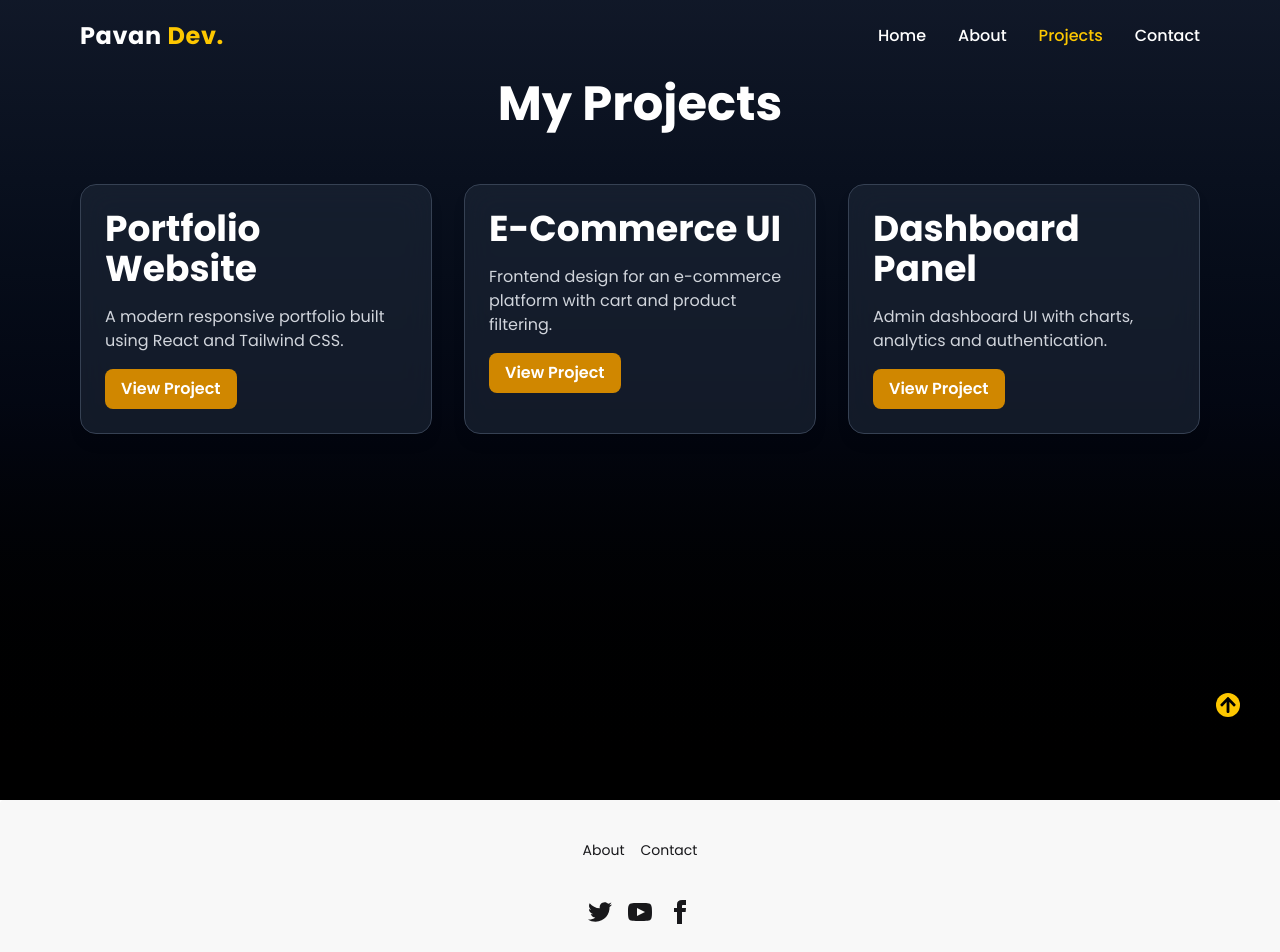
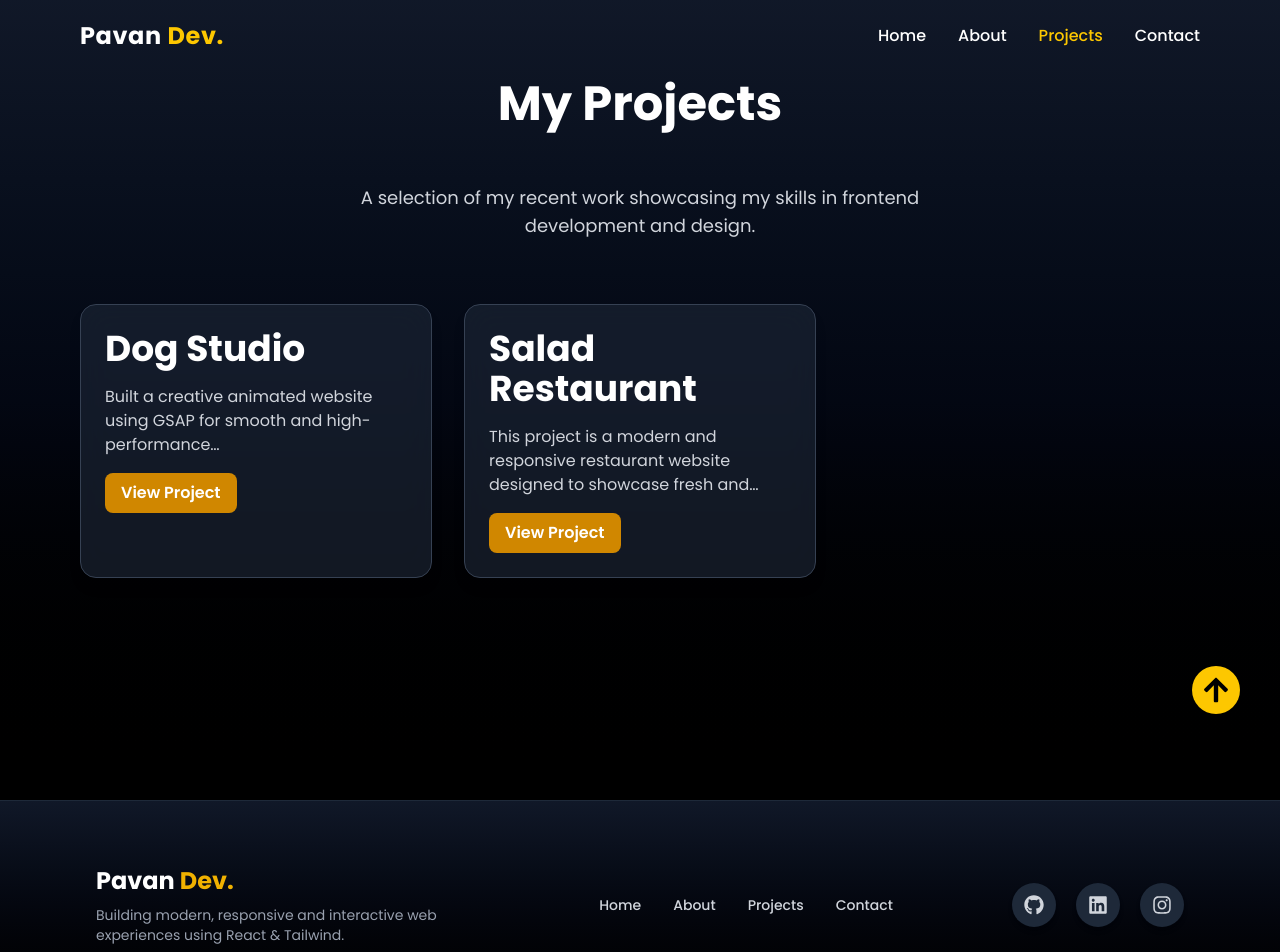
Before and after one commit to yadavpavangit/portfolio, a React (Vite) app: page /projects in a window 1280 px wide. Shown: the top 952 px of the page. Built offline with nearby package versions, Linux system fonts and the light colour scheme.

Commit message:
change lil bit in css

```diff
--- a/src/App.jsx
+++ b/src/App.jsx
@@ -11,9 +11,12 @@ function App() {
 
   return (
     <>
-      <div className="fixed bottom-20 right-10 z-99 w-6 h-6 rounded-full p-3 bg-yellow-400 text-yellow-300 text-xs font-bold flex items-center justify-center cursor-pointer animate-bounce">
-        <button onClick={scrollToTop}>
-          <FaArrowUp color="black" size={18} />
+      <div
+        onClick={scrollToTop}
+        className="fixed bottom-20 right-10 z-99 w-6 h-6 rounded-full p-6 bg-yellow-400 text-yellow-300 text-xs font-bold flex items-center justify-center cursor-pointer animate-bounce"
+      >
+        <button>
+          <FaArrowUp color="black" size={28} />
         </button>
       </div>
       <Header />
--- a/src/components/Footer.jsx
+++ b/src/components/Footer.jsx
@@ -1,59 +1,79 @@
 import { NavLink } from "react-router-dom";
+import { FaGithub, FaLinkedin, FaInstagram } from "react-icons/fa";
 
 function Footer() {
   return (
-    <footer className="footer footer-horizontal footer-center bg-base-200 text-base-content rounded p-10">
-      <nav className="grid grid-flow-col gap-4">
-        <NavLink to="/about" className="link link-hover">
+    <footer className="relative bg-gradient-to-b from-gray-900 to-black text-gray-300 pt-16 pb-8 px-6 md:px-16 lg:px-24 border-t border-gray-800">
+      {/* Top Section */}
+      <div className="max-w-7xl mx-auto flex flex-col md:flex-row justify-between items-center gap-10">
+        {/* Logo / Brand */}
+        <div className="text-center md:text-left">
+          <h2 className="text-2xl font-bold text-white">
+            Pavan <span className="text-yellow-500">Dev.</span>
+          </h2>
+          <p className="text-sm text-gray-400 mt-2 max-w-sm">
+            Building modern, responsive and interactive web experiences using
+            React & Tailwind.
+          </p>
+        </div>
+
+        {/* Navigation */}
+        <nav className="flex gap-8 text-sm font-medium">
+          <NavLink
+            to="/"
+            className="hover:text-yellow-400 transition duration-300"
+          >
+            Home
+          </NavLink>
+          <NavLink
+            to="/about"
+            className="hover:text-yellow-400 transition duration-300"
+          >
             About
           </NavLink>
-        <a className="link link-hover">Contact</a>
-        {/* <a className="link link-hover">Jobs</a>
-        <a className="link link-hover">Press kit</a> */}
+          <NavLink
+            to="/projects"
+            className="hover:text-yellow-400 transition duration-300"
+          >
+            Projects
+          </NavLink>
+          <NavLink
+            to="/contact"
+            className="hover:text-yellow-400 transition duration-300"
+          >
+            Contact
+          </NavLink>
         </nav>
-      <nav>
-        <div className="grid grid-flow-col gap-4">
-          <a>
-            <svg
-              xmlns="http://www.w3.org/2000/svg"
-              width="24"
-              height="24"
-              viewBox="0 0 24 24"
-              className="fill-current"
+
+        {/* Social Icons */}
+        <div className="flex gap-5 text-xl">
+          <a
+            href="https://github.com/yadavpavangit"
+            target="_blank"
+            className="p-3 rounded-full bg-gray-800 hover:bg-yellow-500 hover:text-black transition duration-300 shadow-md hover:scale-110"
           >
-              <path d="M24 4.557c-.883.392-1.832.656-2.828.775 1.017-.609 1.798-1.574 2.165-2.724-.951.564-2.005.974-3.127 1.195-.897-.957-2.178-1.555-3.594-1.555-3.179 0-5.515 2.966-4.797 6.045-4.091-.205-7.719-2.165-10.148-5.144-1.29 2.213-.669 5.108 1.523 6.574-.806-.026-1.566-.247-2.229-.616-.054 2.281 1.581 4.415 3.949 4.89-.693.188-1.452.232-2.224.084.626 1.956 2.444 3.379 4.6 3.419-2.07 1.623-4.678 2.348-7.29 2.04 2.179 1.397 4.768 2.212 7.548 2.212 9.142 0 14.307-7.721 13.995-14.646.962-.695 1.797-1.562 2.457-2.549z"></path>
-            </svg>
+            <FaGithub />
           </a>
-          <a>
-            <svg
-              xmlns="http://www.w3.org/2000/svg"
-              width="24"
-              height="24"
-              viewBox="0 0 24 24"
-              className="fill-current"
+          <a
+            href="https://www.linkedin.com/in/yadavpavan77/"
+            target="_blank"
+            className="p-3 rounded-full bg-gray-800 hover:bg-yellow-500 hover:text-black transition duration-300 shadow-md hover:scale-110"
           >
-              <path d="M19.615 3.184c-3.604-.246-11.631-.245-15.23 0-3.897.266-4.356 2.62-4.385 8.816.029 6.185.484 8.549 4.385 8.816 3.6.245 11.626.246 15.23 0 3.897-.266 4.356-2.62 4.385-8.816-.029-6.185-.484-8.549-4.385-8.816zm-10.615 12.816v-8l8 3.993-8 4.007z"></path>
-            </svg>
+            <FaLinkedin />
           </a>
-          <a>
-            <svg
-              xmlns="http://www.w3.org/2000/svg"
-              width="24"
-              height="24"
-              viewBox="0 0 24 24"
-              className="fill-current"
+          <a
+            href="#"
+            className="p-3 rounded-full bg-gray-800 hover:bg-yellow-500 hover:text-black transition duration-300 shadow-md hover:scale-110"
           >
-              <path d="M9 8h-3v4h3v12h5v-12h3.642l.358-4h-4v-1.667c0-.955.192-1.333 1.115-1.333h2.885v-5h-3.808c-3.596 0-5.192 1.583-5.192 4.615v3.385z"></path>
-            </svg>
+            <FaInstagram />
           </a>
         </div>
-      </nav>
-      <aside>
-        <p>
-          Copyright © {new Date().getFullYear()} - All right reserved by ACME
-          Industries Ltd
-        </p>
-      </aside>
+      </div>
+
+      {/* Divider */}
+      <div className="border-t border-gray-800 mt-12 pt-6 text-center text-sm text-gray-500">
+        © {new Date().getFullYear()} Pavan Yadav. All rights reserved.
+      </div>
     </footer>
   );
 }
--- a/src/constance/someData.json
+++ b/src/constance/someData.json
@@ -2,13 +2,15 @@
   {
     "id": 1,
     "title": "Dog Studio",
-    "description": "Project made by using GSAP, Three.js, React.js",
-    "video": "/videos/project.mp4"
+    "description": "Built a creative animated website using GSAP for smooth and high-performance animations.Implemented scroll-triggered effects and timeline-based transitions for better motion control.Designed an interactive and visually engaging user experience inspired by modern agency websites.Focused on responsive layout and smooth performance across different devices.Enhanced front-end development skills by applying advanced animation techniques and clean UI design.",
+    "video": "/videos/project.mp4",
+    "webUrl": "https://dogstudio-gsap.netlify.app/"
   },
   {
     "id": 2,
     "title": "Salad Restaurant",
-    "description": "React shopping website",
-    "video": "/videos/project1.mp4"
+    "description": "This project is a modern and responsive restaurant website designed to showcase fresh and healthy salad dishes. It features a clean layout with attractive food sections and easy navigation. The design focuses on user experience, making it simple to explore the menu and offerings. The website is fully responsive and works smoothly across devices. Overall, it highlights my ability to create visually appealing and user-friendly food business websites.",
+    "video": "/videos/project1.mp4",
+    "webUrl": "https://saladrestaurant.netlify.app/"
   }
 ]
--- a/src/index.css
+++ b/src/index.css
@@ -1,16 +1,6 @@
 @import url("https://fonts.googleapis.com/css2?family=Manrope:wght@200..800&family=Poppins:ital,wght@0,100;0,200;0,300;0,400;0,500;0,600;0,700;0,800;0,900;1,100;1,200;1,300;1,400;1,500;1,600;1,700;1,800;1,900&display=swap");
 @import "tailwindcss";
 @plugin "daisyui";
-
-@theme {
-  --color-white-200: "#557372";
-  --color-text-font: "#DFE6F3";
-}
-
-::-webkit-scrollbar {
-  scroll-behavior: smooth;
-  display: none;
-}
 
 html,
 body {
@@ -19,10 +9,36 @@ body {
   color: black;
   margin: 0;
   overflow-x: hidden;
+  webkit-touch-callout: none; /* iOS Safari */
+  -webkit-user-select: none; /* Safari */
+  -khtml-user-select: none; /* Konqueror HTML */
+  -moz-user-select: none; /* Old versions of Firefox */
+  -ms-user-select: none; /* Internet Explorer/Edge */
+  user-select: none;
 }
 
 @layer components {
   .wrapper {
     @apply w-full h-screen;
   }
+
+  .sectionClass {
+    @apply min-h-screen bg-gradient-to-b from-gray-900 via-gray-950 to-black px-4 sm:px-6 lg:px-20 py-20 overflow-x-hidden;
+  }
+
+  .containerClass {
+    @apply max-w-7xl mx-auto;
+  }
+
+  .cardClass {
+    @apply bg-gray-800/60 backdrop-blur-lg border border-gray-700 rounded-2xl p-6 shadow-lg hover:shadow-2xl hover:-translate-y-2 transition-all duration-300;
+  }
+
+  .titleClass {
+    @apply text-3xl sm:text-4xl font-bold text-white mb-4;
+  }
+
+  .buttonClass {
+    @apply inline-block mt-4 px-4 py-2 bg-yellow-600 hover:bg-yellow-500 text-white rounded-lg font-semibold transition duration-300;
+  }
 }
--- a/src/pages/Contact.jsx
+++ b/src/pages/Contact.jsx
@@ -60,7 +60,8 @@ function Contact() {
 
           <div className="space-y-3 text-gray-400">
             <p className="flex items-center gap-2">
-              <FaLocationDot color="red" /> Ahmedabad, Gujarat
+              <FaLocationDot color="red" />
+              Odhav, Ahmedabad, Gujarat
             </p>
             <p className="flex items-center gap-2">
               <MdMail color="white" /> yadavp07.07@gmail.com
--- a/src/pages/Home.jsx
+++ b/src/pages/Home.jsx
@@ -1,7 +1,7 @@
 function Home() {
   return (
     <>
-      <section className="relative w-full min-h-screen flex items-center bg-linear-to-br from-gray-900 via-gray-800 to-gray-900 text-white overflow-hidden">
+      <section className="relative w-full min-h-screen flex items-center bg-linear-to-br from-gray-900 via-gray-800 to-gray-900 text-white pt-20 overflow-hidden">
         {/* Background Glow */}
         <div className="absolute top-20 left-10 w-72 h-72 bg-yellow-500/20 rounded-full blur-3xl"></div>
         <div className="absolute bottom-20 right-10 w-72 h-72 bg-blue-500/20 rounded-full blur-3xl"></div>
--- a/src/pages/Project.jsx
+++ b/src/pages/Project.jsx
@@ -1,59 +1,28 @@
-import React from "react";
-
+import projects from "../constance/someData.json";
 function Projects() {
-  // 🔹 Common Classes
-  const sectionClass =
-    "min-h-screen bg-gradient-to-b from-gray-900 via-gray-950 to-black px-4 sm:px-6 lg:px-20 py-20 overflow-x-hidden";
-
-  const containerClass = "max-w-7xl mx-auto";
-
-  const cardClass =
-    "bg-gray-800/60 backdrop-blur-lg border border-gray-700 rounded-2xl p-6 shadow-lg hover:shadow-2xl hover:-translate-y-2 transition-all duration-300";
-
-  const titleClass = "text-3xl sm:text-4xl font-bold text-white mb-4";
-
-  const buttonClass =
-    "inline-block mt-4 px-4 py-2 bg-yellow-600 hover:bg-yellow-500 text-white rounded-lg font-semibold transition duration-300";
-
   return (
-    <section className={sectionClass}>
-      <div className={containerClass}>
+    <section className="sectionClass">
+      <div className="containerClass">
         <h2 className="text-center text-4xl sm:text-5xl font-bold text-white mb-14">
           My Projects
         </h2>
-
+        <p className="text-center text-gray-300 max-w-2xl mx-auto mb-16 text-lg">
+          A selection of my recent work showcasing my skills in frontend
+          development and design.
+        </p>
         <div className="grid gap-8 sm:grid-cols-2 lg:grid-cols-3">
           {/* Project Card */}
-          <div className={cardClass}>
-            <h3 className={titleClass}>Portfolio Website</h3>
-            <p className="text-gray-300">
-              A modern responsive portfolio built using React and Tailwind CSS.
-            </p>
-            <a href="#" className={buttonClass}>
-              View Project
-            </a>
-          </div>
-
-          <div className={cardClass}>
-            <h3 className={titleClass}>E-Commerce UI</h3>
-            <p className="text-gray-300">
-              Frontend design for an e-commerce platform with cart and product
-              filtering.
-            </p>
-            <a href="#" className={buttonClass}>
-              View Project
-            </a>
-          </div>
-
-          <div className={cardClass}>
-            <h3 className={titleClass}>Dashboard Panel</h3>
-            <p className="text-gray-300">
-              Admin dashboard UI with charts, analytics and authentication.
-            </p>
-            <a href="#" className={buttonClass}>
-              View Project
-            </a>
-          </div>
+          {projects.map((project, ind) => (
+            <div key={ind} className="cardClass">
+              <h3 className="titleClass">{project.title}</h3>
+              <p className="text-gray-300 line-clamp-3">
+                {project.description}
+              </p>
+              <a href={project.webUrl} target="_bank" className="buttonClass">
+                View Project
+              </a>
+            </div>
+          ))}
         </div>
       </div>
     </section>
```
Also changed, not shown: src/pages/About.jsx (+16 -4 lines). Lines whose indentation alone changed are shown as unchanged.
